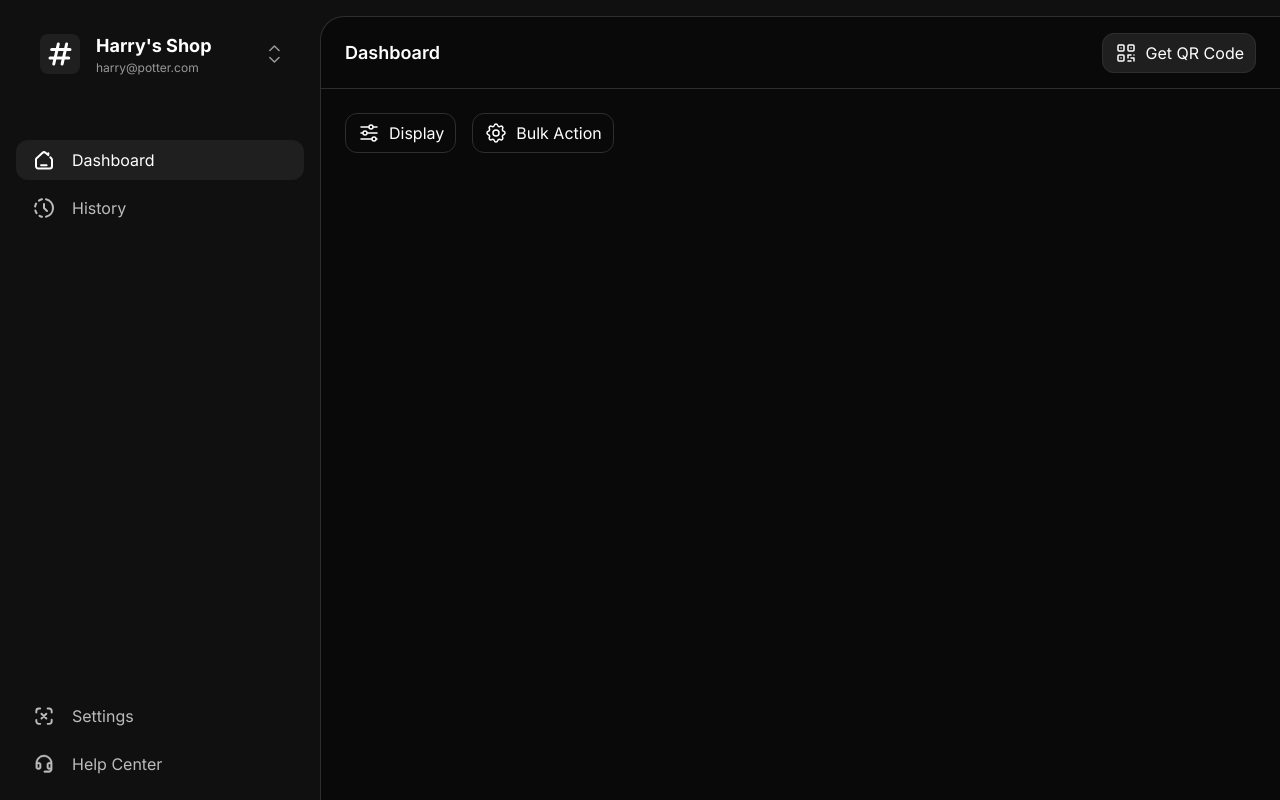
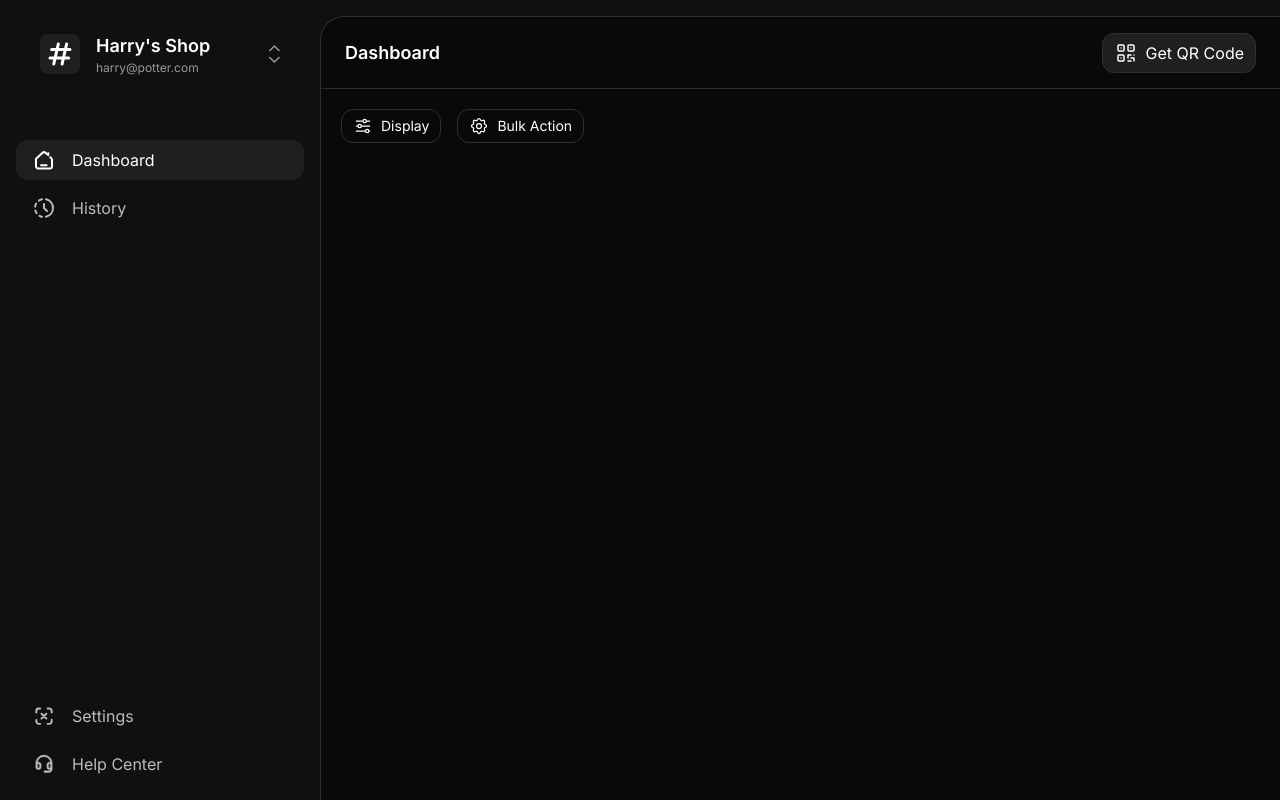
Before and after one commit to VanshajSaxena/printit-desktop, a React (Vite) app in the folder packages/renderer/: page / in a window 1280 px wide. Built offline with nearby package versions, Linux system fonts and the light colour scheme.

Commit message:
fix: match dashboard looks

```diff
--- a/packages/renderer/src/components/buttons/Button.tsx
+++ b/packages/renderer/src/components/buttons/Button.tsx
@@ -27,10 +27,10 @@ export function Button({
   let buttonSize = '';
   switch (size) {
     case 'md':
-      buttonSize = 'px-3 py-[0.375rem]';
+      buttonSize = 'px-3 py-[0.4375rem] text-sm';
       break;
     case 'lg':
-      buttonSize = 'px-3 py-2';
+      buttonSize = 'px-3 py-2 text-base';
       break;
     default:
       break;
@@ -50,7 +50,7 @@ export function Button({
   return (
     <button
       type="button"
-      className={`inline-flex items-center h-fit w-fit -outline-offset-1 outline-1 gap-2 leading-none rounded-xl  ${buttonSize} ${className}`}
+      className={`inline-flex items-center h-fit w-fit -outline-offset-1 outline-1 gap-2 rounded-xl  ${buttonSize} ${className}`}
       style={{
         color: color ?? colors.fg.primary,
         backgroundColor: backgroundColor,
--- a/packages/renderer/src/components/sidebar/ProfileArea.tsx
+++ b/packages/renderer/src/components/sidebar/ProfileArea.tsx
@@ -11,7 +11,7 @@ export function ProfileArea() {
           <ProfileHashIcon size={40}></ProfileHashIcon>
           <div className="flex flex-col justify-start">
             <h1
-              className="text-lg font-bold"
+              className="text-lg font-semibold"
               style={{ color: colors.fg.primary }}
             >
               Harry's Shop
--- a/packages/renderer/src/pages/Dashboard.tsx
+++ b/packages/renderer/src/pages/Dashboard.tsx
@@ -26,18 +26,18 @@ export function Dashboard() {
           Get QR Code
         </Button>
       </TopBar>
-      <div className="flex p-6 items-start gap-4">
+      <div className="flex p-5 items-start gap-4">
         <Button
-          size="lg"
+          size="md"
           varient="ghost"
-          icon={<SlidersIcon size={24}></SlidersIcon>}
+          icon={<SlidersIcon size={20}></SlidersIcon>}
         >
           Display
         </Button>
         <Button
-          size="lg"
+          size="md"
           varient="ghost"
-          icon={<GearIcon size={24}></GearIcon>}
+          icon={<GearIcon size={20}></GearIcon>}
         >
           Bulk Action
         </Button>
```
